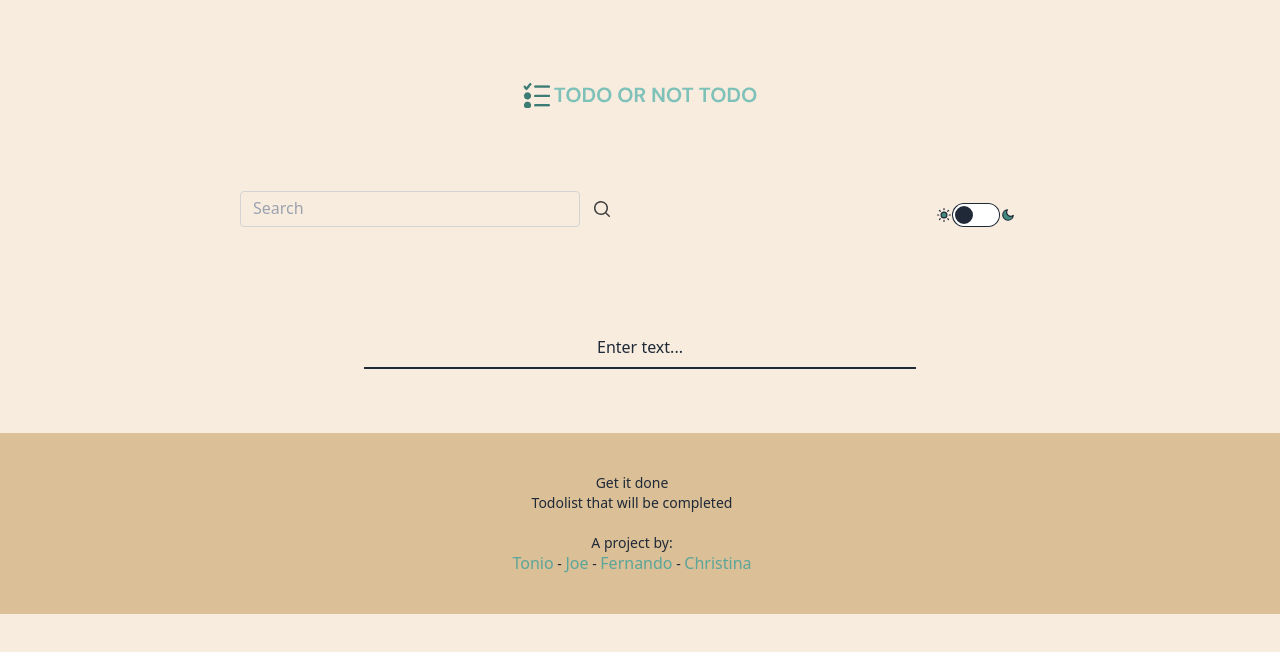
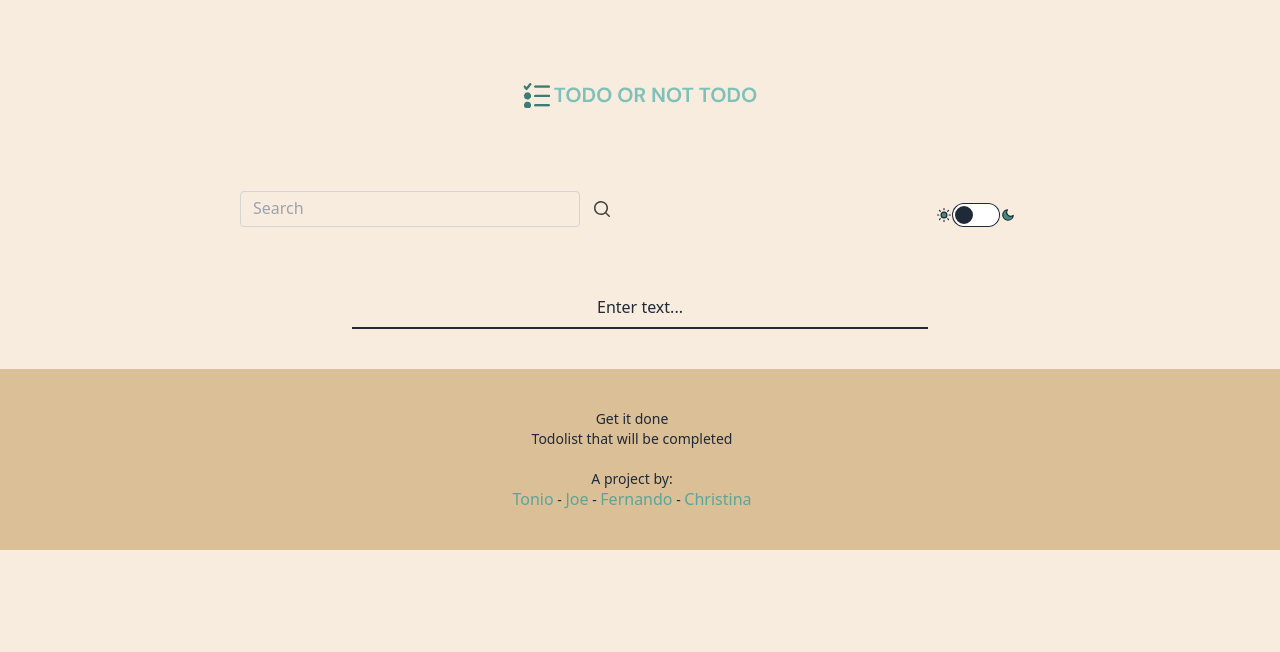
Before and after one commit to Bepixeled/todo-react, a React (Vite) app: page / in a window 1280 px wide. Shown: the top 652 px of the page. Built offline with nearby package versions, Linux system fonts and the light colour scheme.

Commit message:
Add auto focus on consecutive todo items

```diff
--- a/src/components/Listitem.jsx
+++ b/src/components/Listitem.jsx
@@ -1,4 +1,4 @@
-import { useRef, useState } from "react";
+import { useEffect, useRef, useState } from "react";
 
 export default function Listitem({ item, changeItem, newItem }) {
   const [text, setText] = useState(item.text);
@@ -42,11 +42,14 @@ export default function Listitem({ item, changeItem, newItem }) {
     }
   };
 
+  //   useEffect(()=>,[])
+
   return (
     <li className="p-2 dark:bg-dark-secondary-700 bg-light-primary-100 border-b-2 border-solid dark:border-blue-200 bg-gray-200 border-gray-700 w-9/12">
       <input
         type="text"
         value={text}
+        autoFocus={item.focus}
         className="dark:bg-dark-secondary-700 bg-light-primary-100 active:border-dark-accent1-300 w-9/12 text-center"
         onFocus={handleFocus}
         onChange={handleChange}
--- a/src/components/TodoList.jsx
+++ b/src/components/TodoList.jsx
@@ -6,13 +6,14 @@ const TodoList = () => {
   const [idCount, setIdCount] = useState(0);
   const [todoItems, setTodoItems] = useState([]);
 
-  const createDefaultItem = () => {
+  const createDefaultItem = (enableFocus = true) => {
     const newItem = {
       id: idCount,
       isDone: false,
       dueDate: 0,
       text: "Enter text...",
       isNew: true,
+      focus: enableFocus,
     };
     setTodoItems([...todoItems, newItem]);
     setIdCount(idCount + 1);
@@ -27,6 +28,7 @@ const TodoList = () => {
       dueDate: dueDate,
       text: text,
       isNew: isNew,
+      focus: false,
     };
     const todoIndex = todoItems.findIndex((item) => item.id === id);
     console.log(`todo index: ${todoIndex}`);
@@ -41,11 +43,11 @@ const TodoList = () => {
     createDefaultItem();
   };
 
-  useEffect(createDefaultItem, []);
+  useEffect(() => createDefaultItem(false), []);
 
   return (
-    <div className="rounded overflow-hidden mx-auto mt-8 pt-6 pb-8 mb-4 w-5/6 md:w-3/5 flex justify-center">
-      <ol className="flex justify-center flex-col items-center m-4 w-full">
+    <div className="rounded overflow-hidden mx-auto mt-8 w-5/6 md:w-3/5 flex justify-center">
+      <ol className="flex justify-center flex-col items-center mb-10 w-full">
         {todoItems.map((item) => {
           return (
             <Listitem
```
